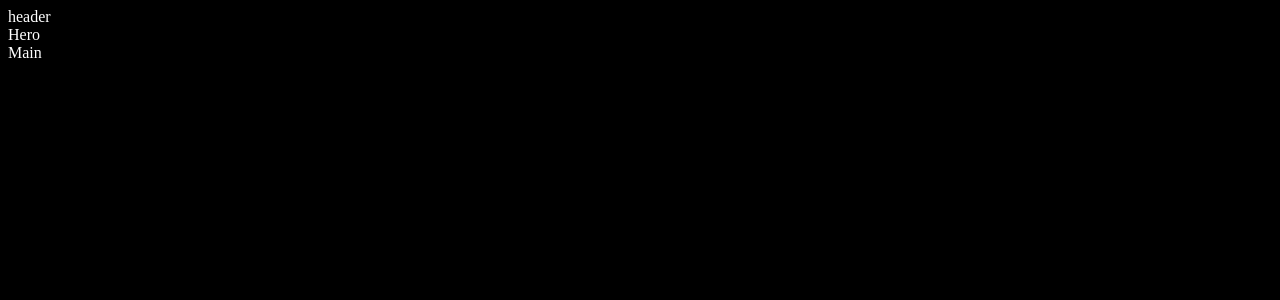
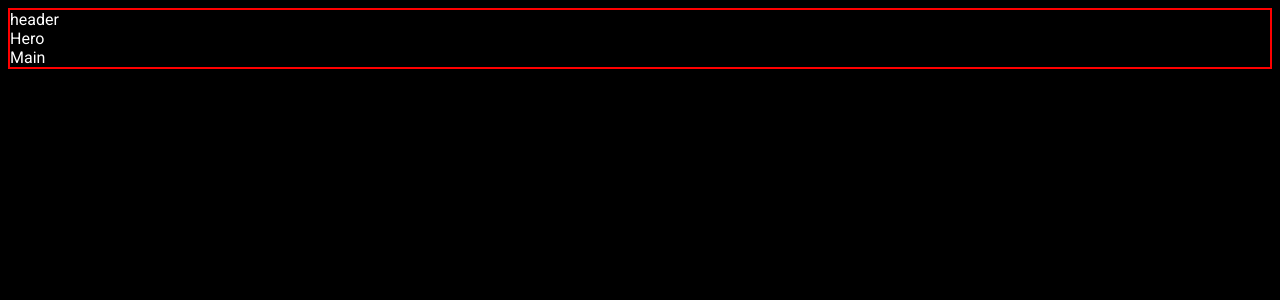
Before and after one commit to rezgui-yassine/portfolio, a React (Vite) app: page / in a window 1280 px wide. Shown: the top 300 px of the page. Built offline with nearby package versions, Linux system fonts and the light colour scheme.

Commit message:
add fonts for my project

```diff
--- a/src/App.jsx
+++ b/src/App.jsx
@@ -7,7 +7,7 @@
 import Footer from "./components/5-footer/Footer";
 
 function App() {
-  return <div>
+  return <div className="container">
     <Header/>
     <Hero/>
     <Main/>
--- a/src/index.css
+++ b/src/index.css
@@ -1,3 +1,10 @@
+@import url('https://fonts.googleapis.com/css2?family=Roboto:wght@100;300;400;500;700&display=swap');
+
+html{
+font-family: 'Roboto', sans-serif;
+}
+
+
 :root{
   --primary:#000;
 }
@@ -12,3 +19,8 @@
   background-color: var(--primary);
   color: #fff;
 }
+
+
+.container{
+  border: 2px solid red;
+}
```
